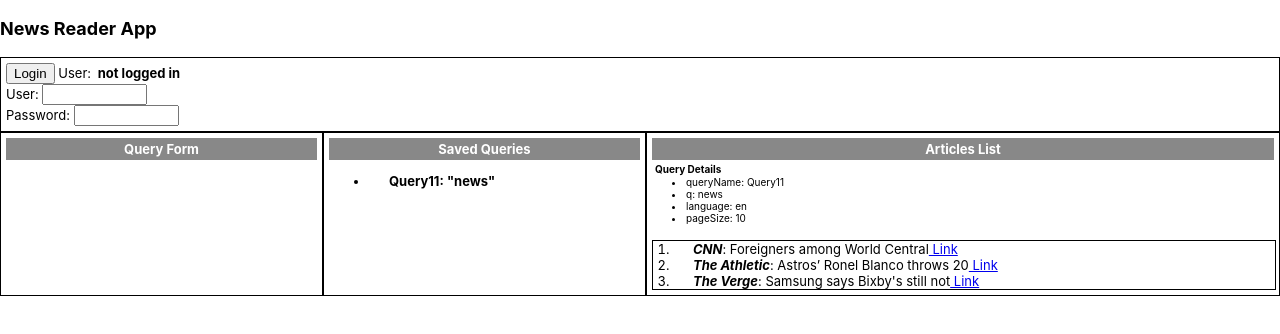
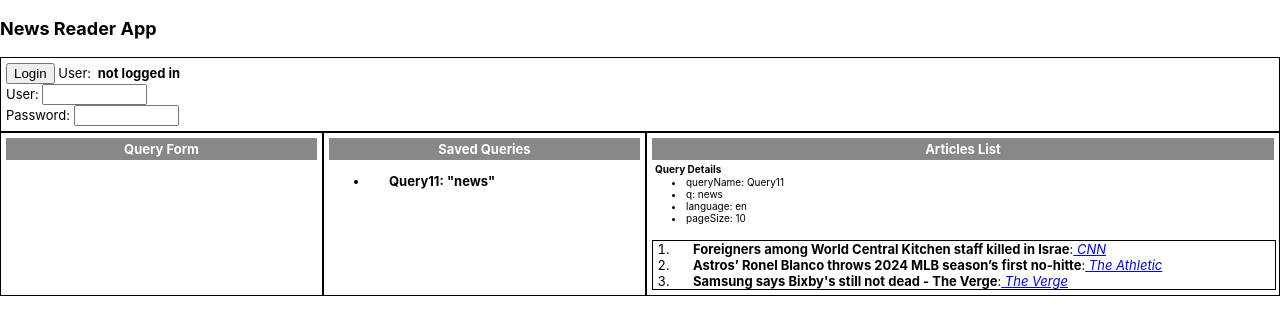
Before and after one commit to oldfart01/ProjectWork, a React (Create React App) app in the folder front-end/: page / in a window 1280 px wide. Shown: the top 334 px of the page. Built offline with nearby package versions, Linux system fonts and the light colour scheme.

Commit message:
update to option commented out section i could  not get working

```diff
--- a/front-end/src/Articles.js
+++ b/front-end/src/Articles.js
@@ -11,8 +11,8 @@ export function Articles(params) {
                   if(item.title === "[Removed]"){
                     return (<li key={idx} >Was Removed</li>);
                   }
-                  let trimTitle = item.title.substring(0,30);
-                  return (<li key={idx}><b><i>{source_name}</i></b>: {trimTitle}<a href={item.url} target="_blank" rel="noreferrer" >&nbsp;Link</a></li>);
+                  let trimTitle = item.title.substring(0,60);
+                  return (<li key={idx}><b> {trimTitle}</b>:<a href={item.url} target="_blank" rel="noreferrer" >&nbsp;<i>{source_name}</i></a></li>);
                 }else{
                   return (<li key={idx}>No Title</li>);
                 }
```
Also changed, not shown: front-end/src/SavedQueries.js (+49 -0 lines).
